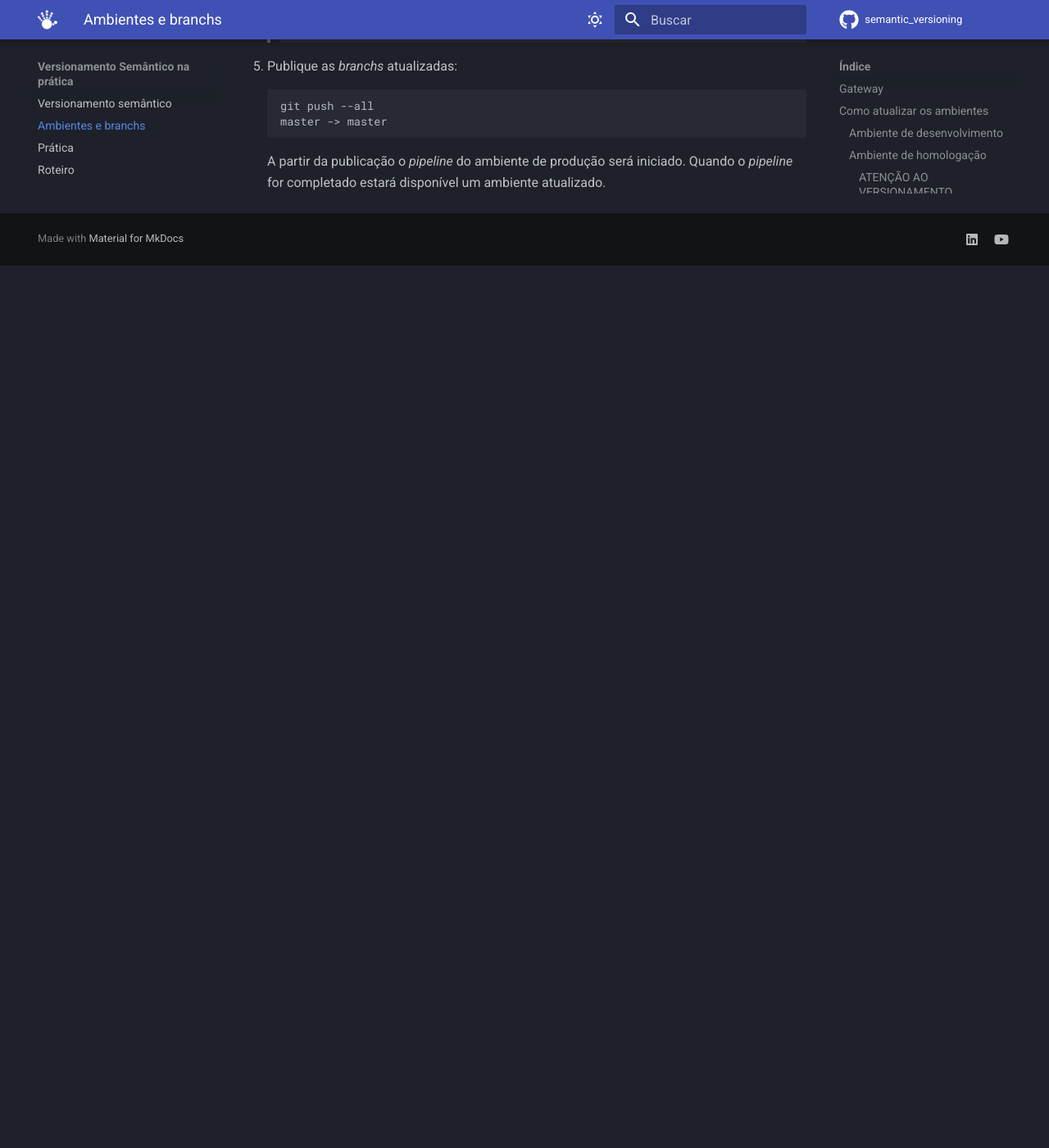
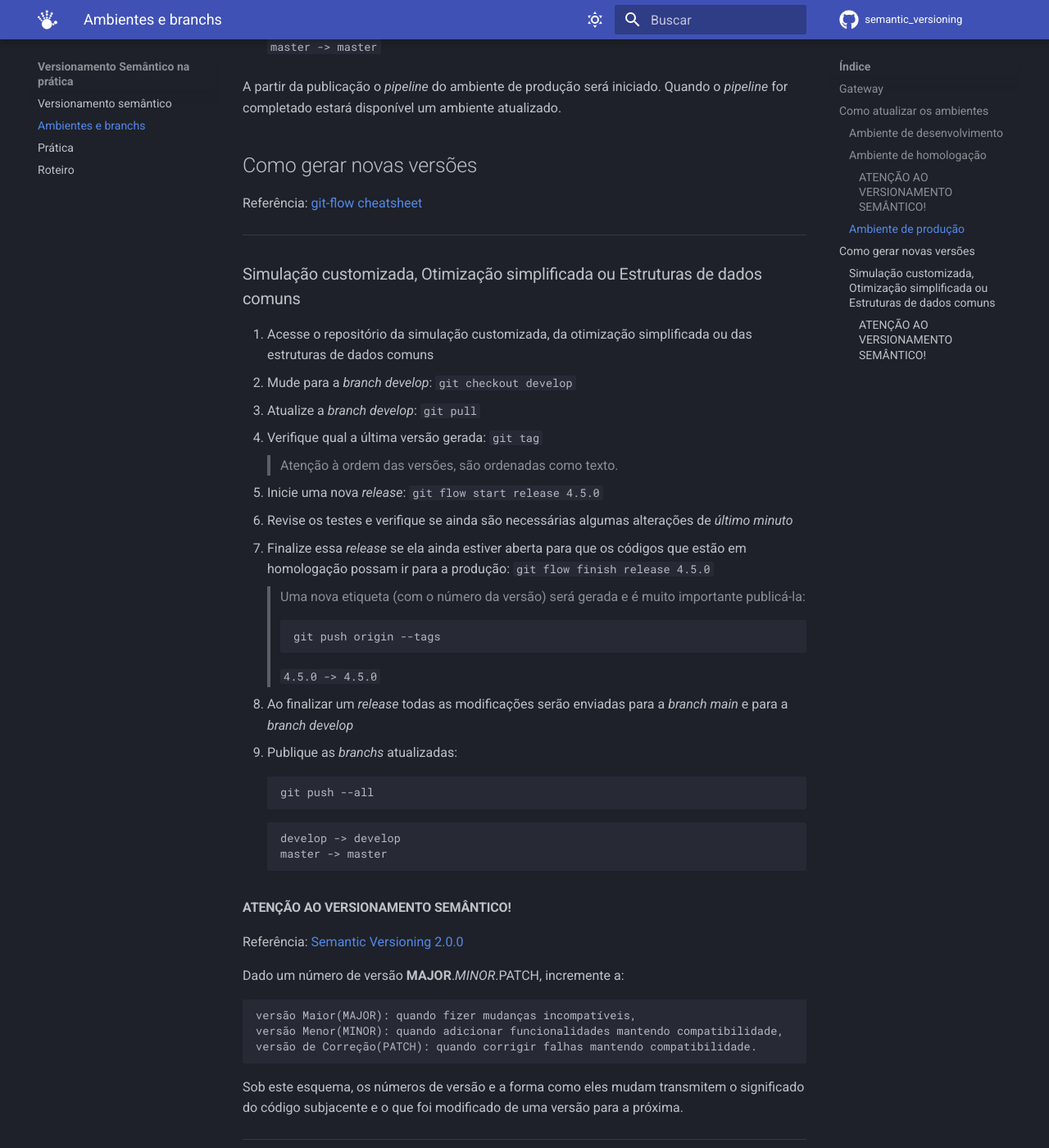
Before and after one commit to enacom/semantic_versioning, an MkDocs documentation site: the page built from docs/ambientes_branchs.md, in a window 1280 px wide and 1400 px high, scrolled down 2922 px. Shown: the whole window at 82% size. Built offline with MkDocs 1.6.1 and Material for MkDocs 9.7.7, drawn with Linux system fonts in a browser that asks for light colours; comment, search, counter and statistics services are not loaded; before the commit the page ends 3246 px from its top, so only the background shows below that; some of the changed text lies outside the part shown.

Commit message:
Add information for how to generate new versions

````diff
--- a/docs/ambientes_branchs.md
+++ b/docs/ambientes_branchs.md
@@ -35,22 +35,24 @@ A partir da publicação o *pipeline* do ambiente de desenvolvimento será inici
 >
 > Exemplo, a última versão é a **3.11.5** e não a *3.9.0*:
 >
-> - 3.1.0
-> - 3.10.0
-> - 3.11.0
-> - 3.11.1
-> - 3.11.2
-> - 3.11.3
-> - 3.11.4
-> - **3.11.5**
-> - 3.2.0
-> - 3.3.0
-> - 3.4.0
-> - 3.5.0
-> - 3.6.0
-> - 3.7.0
-> - 3.8.0
-> - *3.9.0*
+```sh
+3.1.0
+3.10.0
+3.11.0
+3.11.1
+3.11.2
+3.11.3
+3.11.4
+3.11.5
+3.2.0
+3.3.0
+3.4.0
+3.5.0
+3.6.0
+3.7.0
+3.8.0
+3.9.0
+```
 5. Verifique a última *release* que foi incorporada à *staging*: `git log`
 > Merge branch 'release/3.11.6'
 6. Finalize essa *release* se ela ainda estiver aberta para que os códigos que estão em homologação possam ir para a produção: `git flow finish release 3.11.6`
@@ -58,19 +60,20 @@ A partir da publicação o *pipeline* do ambiente de desenvolvimento será inici
 >
 ```sh
 git push origin --tags
-3.11.5 -> 3.11.5
 ```
-7. Inicie uma nova release para que os códigos que estão em desenvolvimento possam ir para homologação: `git flow start release 3.12.0`, considerando uma nova funcionalidade mantendo compatibilidade.
+`3.11.5 -> 3.11.5`
+7. Inicie uma nova *release* para que os códigos que estão em desenvolvimento possam ir para homologação: `git flow start release 3.12.0`, considerando uma nova funcionalidade mantendo compatibilidade.
 8. Incorpore a nova *release* à *staging*: `git merge release/3.12.0`
 9. Publique as *branchs* atualizadas:
 ```sh
 git push --all
+```
+```sh
 develop -> develop
 staging -> staging
 master -> master
 ```
 A partir da publicação o *pipeline* dos ambientes de desenvolvimento, homologação e produção serão iniciados. Quando os *pipelines* forem completados estarão disponíveis ambientes atualizados.
-
 
 #### ATENÇÃO AO VERSIONAMENTO SEMÂNTICO!
 
@@ -94,13 +97,59 @@ Sob este esquema, os números de versão e a forma como eles mudam transmitem o
 4. Finalize a *release* aberta para que os códigos que estão em homologação possam ir para a produção: `git flow finish release 3.12.0`
 > Uma nova etiqueta (com o número da versão) será gerada e é muito importante publicá-la:
 >
-```sh
-git push origin --tags
-3.12.0 -> 3.12.0
-```
+> ```sh
+> git push origin --tags
+> ```
+> `3.12.0 -> 3.12.0`
+
 5. Publique as *branchs* atualizadas:
 ```sh
 git push --all
+```
+`master -> master`
+
+A partir da publicação o *pipeline* do ambiente de produção será iniciado. Quando o *pipeline* for completado estará disponível um ambiente atualizado.
+
+## Como gerar novas versões
+
+Referência: [git-flow cheatsheet](https://danielkummer.github.io/git-flow-cheatsheet/)
+
+---
+
+### Simulação customizada, Otimização simplificada ou Estruturas de dados comuns
+1. Acesse o repositório da simulação customizada, da otimização simplificada ou das estruturas de dados comuns
+2. Mude para a *branch develop*: `git checkout develop`
+3. Atualize a *branch develop*: `git pull`
+4. Verifique qual a última versão gerada: `git tag`
+> Atenção à ordem das versões, são ordenadas como texto.
+5. Inicie uma nova *release*: `git flow start release 4.5.0`
+6. Revise os testes e verifique se ainda são necessárias algumas alterações de *último minuto*
+7. Finalize essa *release* se ela ainda estiver aberta para que os códigos que estão em homologação possam ir para a produção: `git flow finish release 4.5.0`
+> Uma nova etiqueta (com o número da versão) será gerada e é muito importante publicá-la:
+> ```sh
+> git push origin --tags
+> ```
+> `4.5.0 -> 4.5.0`
+8. Ao finalizar um *release* todas as modificações serão enviadas para a *branch main* e para a *branch develop*
+9. Publique as *branchs* atualizadas:
+```sh
+git push --all
+```
+```sh
+develop -> develop
 master -> master
 ```
-A partir da publicação o *pipeline* do ambiente de produção será iniciado. Quando o *pipeline* for completado estará disponível um ambiente atualizado.
+
+#### ATENÇÃO AO VERSIONAMENTO SEMÂNTICO!
+
+Referência: [Semantic Versioning 2.0.0](https://semver.org/)
+
+Dado um número de versão **MAJOR**.*MINOR*.PATCH, incremente a:
+
+    versão Maior(MAJOR): quando fizer mudanças incompatíveis,
+    versão Menor(MINOR): quando adicionar funcionalidades mantendo compatibilidade,
+    versão de Correção(PATCH): quando corrigir falhas mantendo compatibilidade.
+
+Sob este esquema, os números de versão e a forma como eles mudam transmitem o significado do código subjacente e o que foi modificado de uma versão para a próxima.
+
+---
--- a/pyproject.toml
+++ b/pyproject.toml
@@ -1,6 +1,6 @@
 [tool.poetry]
 name = "semantic_versioning"
-version = "1.0.1"
+version = "1.2.0"
 description = "Versionamento Semântico na prática."
 authors = ["André Rocha <andre.rocha@enacom.com.br>"]
 
````
